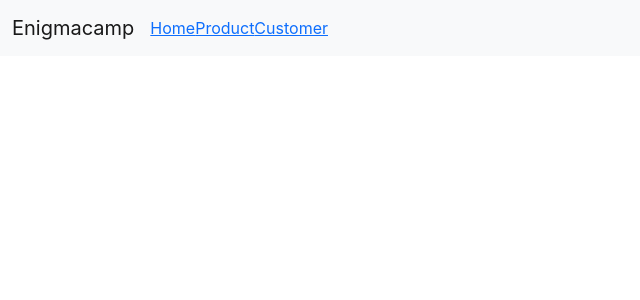
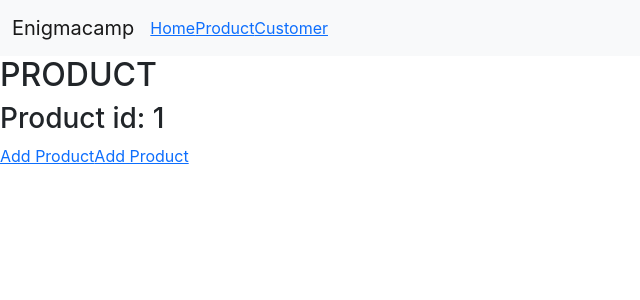
Before and after one commit to tikayesi/sinigma-testing, a React (Create React App) app: page /products/1 in a window 1280 px wide. Shown: the top 300 px of the page, without its empty margins (0-640 px from the left). Built offline with nearby package versions, Linux system fonts and the light colour scheme.

Commit message:
able using router

```diff
--- a/src/App.js
+++ b/src/App.js
@@ -6,6 +6,7 @@ import {
   Link,
   Outlet,
 } from "react-router-dom";
+import { NotFoundPage } from "./layout/NonFoundPage";
 import { Customer } from "./pages/customer/Customer";
 import { Home } from "./pages/home/Home";
 import { ProductForm } from "./pages/product/component/ProductForm";
@@ -49,13 +50,16 @@ export const App = () => {
             renders the first one that matches the current URL. */}
         <Routes>
           <Route path="/" element={<Home />} />
-          <Route path="/products" element={<Outlet />}>
+          <Route path="products" element={<Outlet />}>
+            <Route index element={<Product/>}/>
              <Route path="form" element={<ProductForm />}/>
+             <Route path=":id" element={<Product />}/>
           <Route path="form" element={<ProductForm />}/>
             </Route>
-          <Route path="/customers" element={<Customer />}>
+          <Route path="customers" element={<Customer />}>
           <Route path=":name" element={<Customer />} />
             </Route>
+            <Route path="*" element={<NotFoundPage />} />
         </Routes>
       </div>
     </Router>
--- /dev/null
+++ b/src/layout/NonFoundPage.js
@@ -0,0 +1,7 @@
+export const NotFoundPage = () => {
+    return(
+        <>
+        <h4> PAGE NOT FOUND </h4>
+        </>
+    )
+}
--- a/src/pages/home/Home.js
+++ b/src/pages/home/Home.js
@@ -5,7 +5,8 @@ export const Home = () => {
     return (
       <>
         <h2>Home</h2>;
-        <button onClick={() => navigate("/customers/Tika")}>User</button>
+        <button onClick={() => navigate("customers/Tika")}>User</button>
+        <button onClick={() => navigate("products/P001")}>Product</button>
       </>
     );
   };
--- a/src/pages/product/Product.js
+++ b/src/pages/product/Product.js
@@ -1,11 +1,13 @@
-import { Link, Outlet } from "react-router-dom";
+import { Link, useParams } from "react-router-dom";
 
 export const Product = () => {
-
+  let params = useParams();
     return (
       <>
       <h2>PRODUCT</h2>
-      <Link to="/products/form">Add Product</Link>
+      <h3>Product id: {params.id}</h3>
+      <Link to="form">Add Product</Link>
+      <Link to="forms">Add Product</Link>
       </>
     )
   };
```
